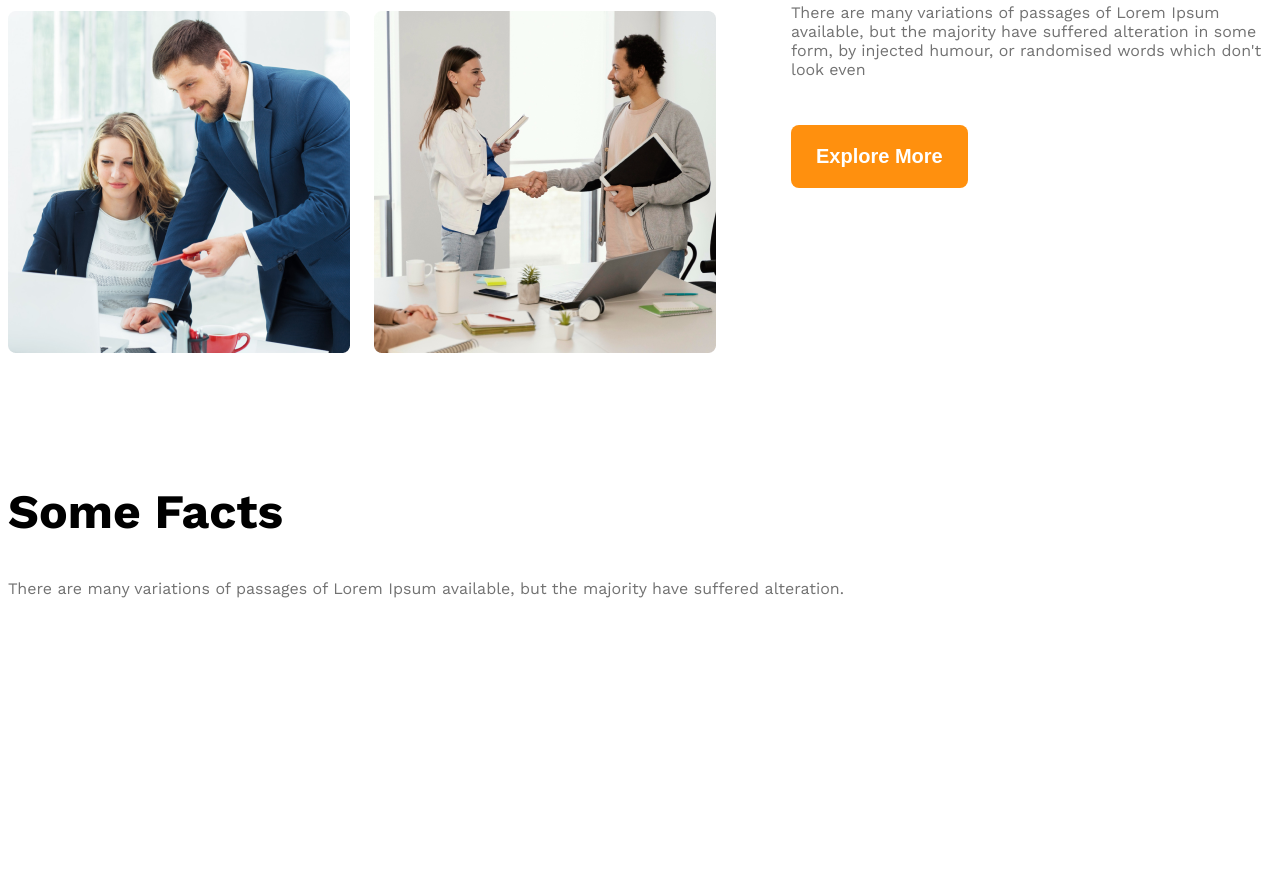
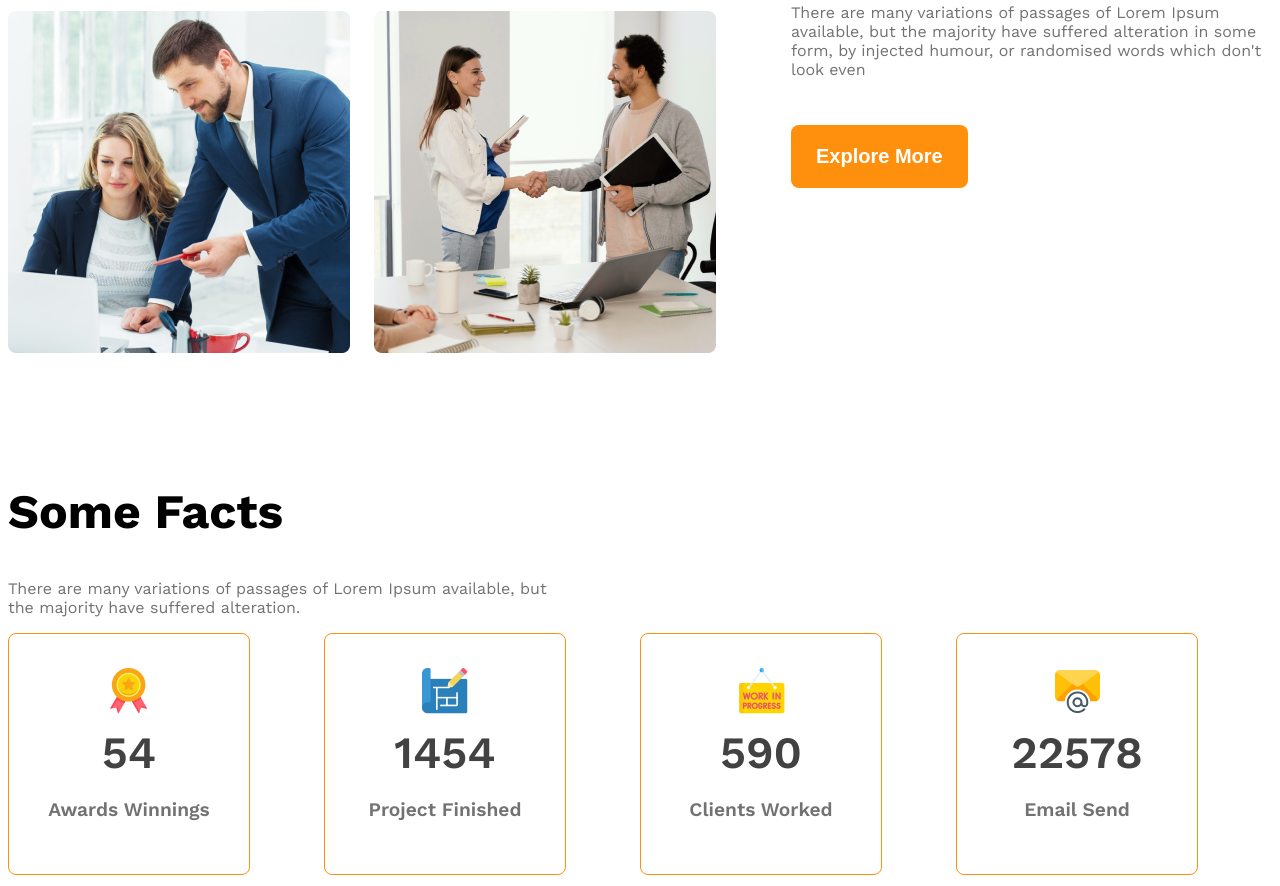
Before and after one commit to DibbyasreeDeyMumu/g3-architects-website, a plain HTML site: page index.html in a window 1280 px wide. Shown: the part 1690-2576 px from the top of the page. Before the commit the page ends 2466 px from the top, so only its background shows below. Drawn offline with nearby package versions, Linux system fonts and the light colour scheme.

Commit message:
section fact

```diff
--- a/index.html
+++ b/index.html
@@ -43,28 +43,36 @@
         </section>
         <section>
             <h2 class="section-title">Some Facts</h2>
-            <p class="text-light-gray">There are many variations of passages of Lorem Ipsum available, but the majority have suffered alteration.</p>
+            <p class="text-light-gray section-des">There are many variations of passages of Lorem Ipsum available, but the majority have suffered alteration.</p>
             <div class="facts-container">
                 <!-- .fact*4>img.fact-icon+h4.fact-number+p.fact-name -->
-                <div class="fact">
-                    <img src="" alt="" class="fact-icon">
-                    <h4 class="fact-number"></h4>
-                    <p class="fact-name"></p>
+                <div class="fact display-flex">
+                    <div class="fact-card-style">
+                        <img src="images/icons/ribon.png" alt="" class="fact-icon">
+                        <h4 class="fact-number">54</h4>
+                        <p class="fact-name">Awards Winnings</p>
+                    </div>
                 </div>
-                <div class="fact">
-                    <img src="" alt="" class="fact-icon">
-                    <h4 class="fact-number"></h4>
-                    <p class="fact-name"></p>
+                <div class="fact display-flex">
+                    <div class="fact-card-style">
+                        <img src="images/icons/projects.png" alt="" class="fact-icon">
+                        <h4 class="fact-number">1454</h4>
+                        <p class="fact-name">Project Finished</p>
+                    </div>
                 </div>
-                <div class="fact">
-                    <img src="" alt="" class="fact-icon">
-                    <h4 class="fact-number"></h4>
-                    <p class="fact-name"></p>
+                <div class="fact display-flex">
+                   <div class="fact-card-style">
+                        <img src="images/icons/customers.png" alt="" class="fact-icon">
+                        <h4 class="fact-number">590</h4>
+                        <p class="fact-name">Clients Worked</p>
+                   </div>
                 </div>
-                <div class="fact">
-                    <img src="" alt="" class="fact-icon">
-                    <h4 class="fact-number"></h4>
-                    <p class="fact-name"></p>
+                <div class="fact display-flex">
+                    <div class="fact-card-style">
+                        <img src="images/icons/email.png" alt="" class="fact-icon">
+                        <h4 class="fact-number">22578</h4>
+                        <p class="fact-name">Email Send</p>
+                    </div>
                 </div>
             </div>
         </section>
--- a/styles/architect.css
+++ b/styles/architect.css
@@ -116,17 +116,55 @@ main > section{
   gap: 24px;
 }
 
+/* facts-container */
+.facts-container{
+  display: grid;
+  grid-template-columns: repeat(4, 1fr);
+}
+.fact{
+  border: 1px solid #FF900E;
+  width: 240px;
+  height: 240px;
+  border-radius: 8px;
+  justify-content: center;
+  text-align: center;
+  align-items: center;
+}
+.fact-card-style{
+  width: 170px;
+  padding: 45px 35px;
+}
+.fact-number{
+  font-weight: 600;
+  font-size: 2.8rem;
+  color: #424242;
+  margin: 8px;
+}
+.fact-name{
+  font-weight: 600;
+  font-size: 1.2rem;
+  color: #727272;
+}
+.section-des{
+  max-width: 540px;
+}
+
 /* responsive media query */
 @media  screen and (max-width: 576px){
    .navbar, .nav-links, .team{
     flex-direction: column;
    }
 
-   .team-img-container{
-    grid-template-columns: repeat(1, 1fr);
+   .team-img-container, .facts-container{
+    grid-template-columns: 1fr;
    }
    .our-features{
     margin-left: 20px;
+   }
+   .facts-container{
+    /* justify-content: center; */
+    gap: 24px;
+    margin-left: 65px;
    }
 }
 /* medium-device */
```
